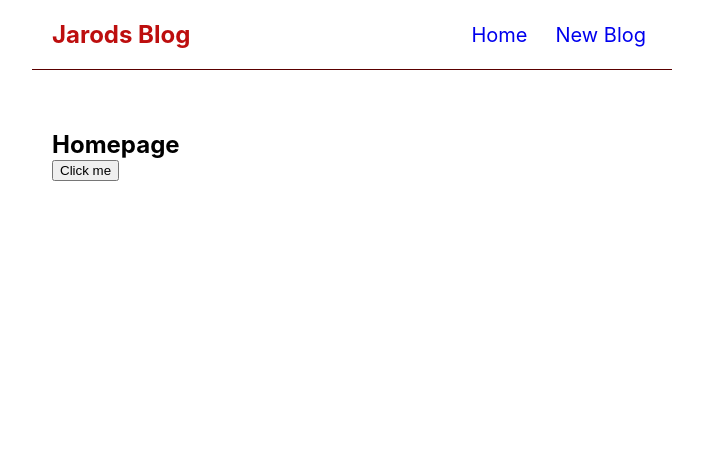
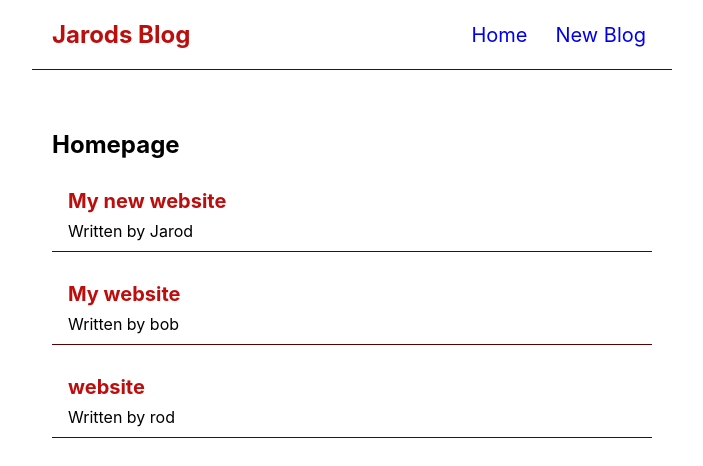
Before and after one commit to jarodGreenbury/Blog, a React (Create React App) app: page / in a window 1280 px wide. Shown: the top 466 px of the page, without its empty margins (288-991 px from the left). Built offline with nearby package versions, Linux system fonts and the light colour scheme.

Commit message:
Props and List

```diff
--- /dev/null
+++ b/src/BlogList.js
@@ -0,0 +1,17 @@
+const BlogList = (props) => {
+
+    const blogs = props.blogs;
+
+    return (
+        <div className="blog-list">
+            {blogs.map((blog)=>(
+                <div className="blog-preview" key={blog.id}>
+                    <h2>{blog.title}</h2>
+                    <p>Written by {blog.author}</p>
+                </div>
+            ))}
+        </div>
+     );
+}
+
+export default BlogList;
--- a/src/Home.js
+++ b/src/Home.js
@@ -1,13 +1,17 @@
+import { useState } from "react";
+import BlogList from "./BlogList";
+
 const Home = () => {
-
-    const handleClick = () =>{
-        console.log('hello');
-    }
+    const [blogs, setBlogs] = useState([
+        {title: 'My new website', body: 'hello this is my blog', author: 'Jarod', id: 1},
+        {title: 'My  website', body: 'my blog', author: 'bob', id: 2},
+        {title: 'website', body: 'hello ', author: 'rod', id: 3}
+    ]);
 
     return (
         <div className="home">
             <h2>Homepage</h2>
-            <button onClick={handleClick}>Click me</button>
+            <BlogList blogs = {blogs}/>
         </div>
      );
 }
--- a/src/index.css
+++ b/src/index.css
@@ -42,3 +42,16 @@ code {
   margin: 40px auto;
   padding: 20px;
 }
+.blog-preview{
+  padding: 10px 16px;
+  margin: 20px 0;
+  border-bottom: 1px solid #5a0000;
+}
+.blog-preview:hover{
+  box-shadow: 2px 5px 5px rgba(15, 15, 15, 0.1);
+}
+.blog-preview h2 {
+  font-size: 20px;
+  color: #bd0e0e;
+  margin-bottom: 8px;
+}
```
